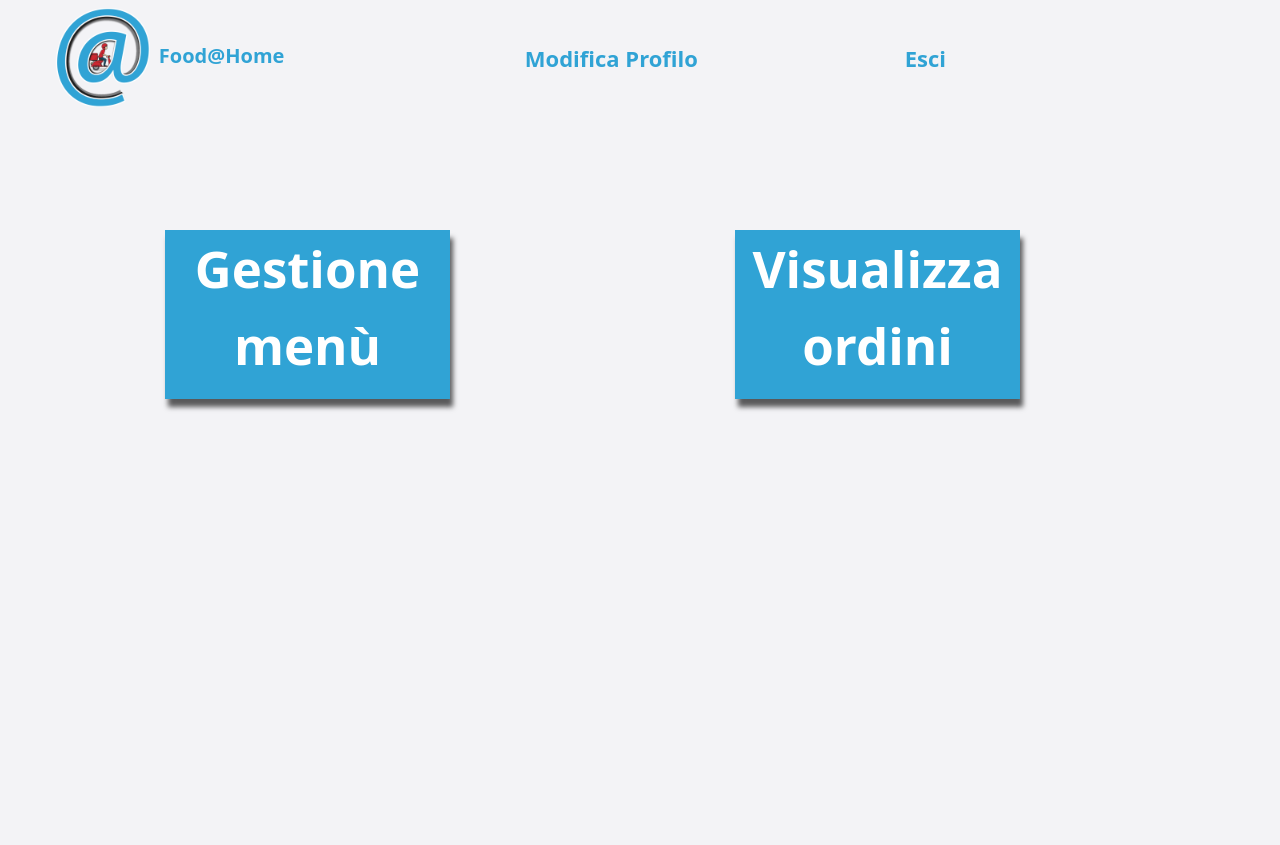
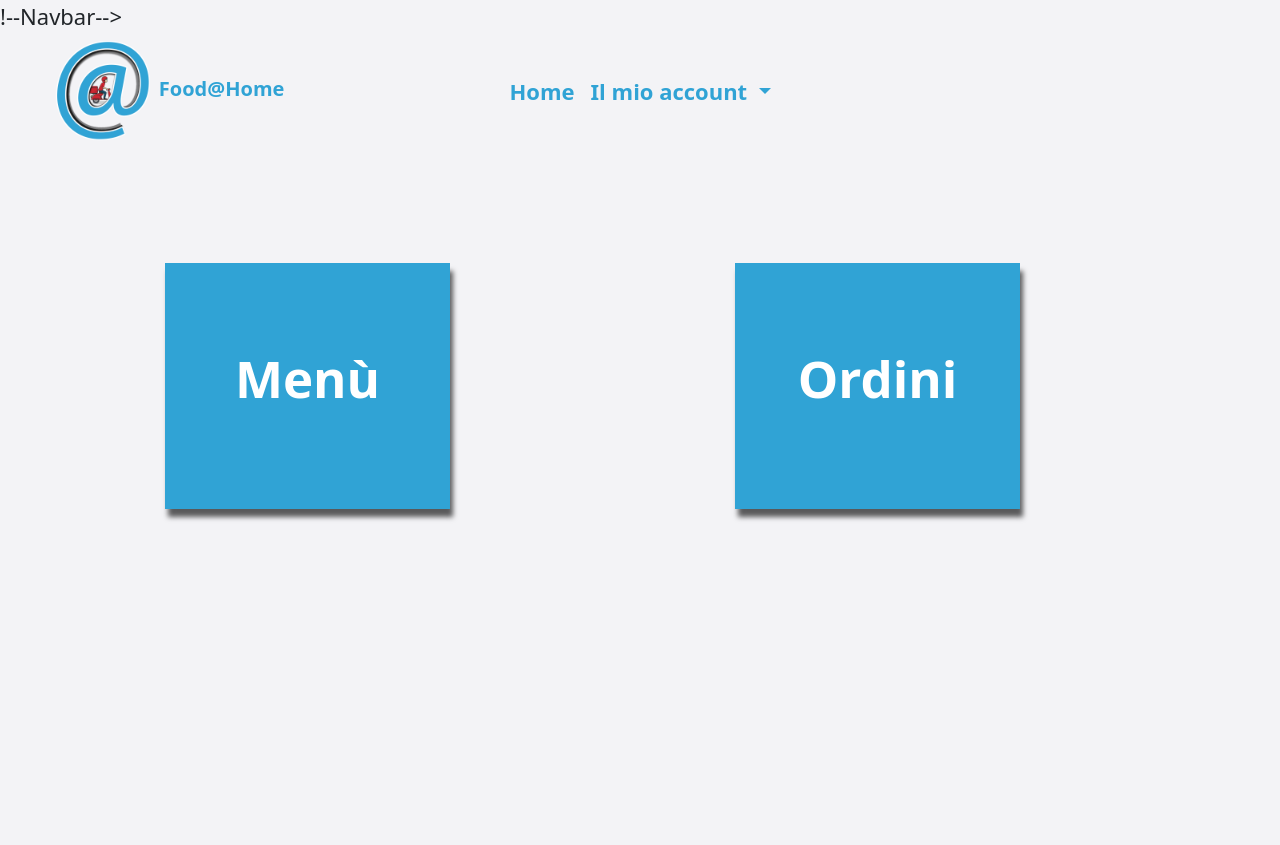
Before and after one commit to giacomomaglione/FoodAtHome, a Flask app: template website/templates/localindex.html in a window 1280 px wide. Before the commit the page ends 411 px from the top, so only its background shows below. Run offline with Flask 2, Linux system fonts and the light colour scheme; the template is opened without the code that fills it, so the values that code supplies are empty; some libraries are stand-ins or nearby versions.

Commit message:
Local Index Page

```diff
--- a/website/templates/localindex.html
+++ b/website/templates/localindex.html
@@ -10,12 +10,12 @@
     <script src="https://cdn.jsdelivr.net/npm/bootstrap@5.1.2/dist/js/bootstrap.bundle.min.js"></script>
 </head>
 <body class="d-flex flex-column min-vh-100">
-<!--Navbar-->
+!--Navbar-->
 <b>
     <nav class="navbar-bg navbarhover navbar-custom padding-left navbar navbar-expand-lg navbar-light text-center">
         <div class="container-fluid">
             <div class="col-md-3 text-center">
-                <a class="navbar-brand mx-auto" href="{{url_for('views.index')}}"><img width="100px" height="100px" src="{{ url_for('static', filename = 'img/logo5.png') }}"> Food@Home </img> </a>
+                <a class="navbar-brand mx-auto" href="#"><img width="100px" height="100px" src="img/logo5.png"> Food@Home </img> </a>
             </div>
             <button class="navbar-toggler" type="button" data-bs-toggle="collapse" data-bs-target="#navbarNavDropdown" aria-controls="navbarNavDropdown" aria-expanded="false" aria-label="Toggle navigation">
                 <span class="navbar-toggler-icon"></span>
@@ -23,12 +23,18 @@
             <div class="collapse navbar-collapse col-md-6" id="navbarNavDropdown">
                 <ul class="navbar-nav mx-auto">
                     <li class="nav-item text-center">
-                        <a class="nav-link" href="{{url_for('views.localeditprofile')}}">Modifica Profilo</a>
+                        <a class="nav-link active " aria-current="page" href="clientindex.html">Home</a>
                     </li>
-                </ul>
-                <ul class="nav navbar-nav flex-row justify-content-md-center justify-content-start flex-nowrap">
-                    <li class="nav-item">
-                        <a class="nav-link align-right" href="CAMBIAMIIII">Esci</a>
+
+                    <li class="nav-item dropdown text-center">
+                        <a class="nav-link dropdown-toggle" href="#" id="navbarDropdownMenuLink" role="button" data-bs-toggle="dropdown" aria-expanded="false">
+                            Il mio account
+                        </a>
+                        <ul class="dropdown-menu" aria-labelledby="navbarDropdownMenuLink">
+                            <li><a class="dropdown-item" href="#">I miei ordini</a></li>
+                            <li><a class="dropdown-item" href="#">Impostazioni</a></li>
+                            <li><a class="dropdown-item" href="#">Indirizzi di spedizione</a></li>
+                        </ul>
                     </li>
                 </ul>
             </div>
@@ -37,6 +43,7 @@
         </div>
     </nav>
 </b>
+
 <!--Bottoni homepage-->
 <br>
 <br>
@@ -45,20 +52,123 @@
         <div class="col-sm-1 col-md-1 col-lg-1">
 
         </div>
-        <div onclick="viewMenuControl()" class="pfive col-sm-5 col-md-4 col-lg-3">
-            <p class="text-center fw-bold">Gestione menù</p>
+        <div class="pfive col-sm-5 col-md-4 col-lg-3" onclick="viewMenuControl()">
+            <br>
+                <p class="text-center fw-bold">Menù</p>
+            <br>
         </div>
-        <div class="col-sm-1 col-md-3 col-lg-3">
+        <div class="col-sm-1 col-md-2 col-lg-3">
 
         </div>
-        <div onclick="viewOrderControl()" class="pfive col-sm-5 col-md-4 col-lg-3">
-            <p class="text-center fw-bold">Visualizza ordini</p>
+        <div class="pfive col-sm-5 col-md-4 col-lg-3" onclick="viewOrderControl()">
+            <br>
+                <p class="text-center fw-bold">Ordini</p>
+            <br>
         </div>
-        <div class=" col-lg-2">
+        <div class=" col-md-1 col-lg-2">
 
         </div>
     </div>
 </div>
+
+
+<div class="container my-5" id="MenuControl" >
+    <style>
+        #MenuControl{
+            display: none;
+        }
+    </style>
+    <div class="row">
+        <div class="psix col-sm-4 col-md-3 col-lg-3" >
+
+        </div>
+        <div class="col-sm-1 col-md-1 col-lg-1">
+
+        </div>
+        <div class="psix col-sm-4 col-md-3 col-lg-3" onclick="viewInsertProduct()">
+                <p class="text-center fw-bold">Inserisci prodotto</p>
+        </div>
+        <div class="col-sm-1 col-md-1 col-lg-1">
+
+        </div>
+        <div class="psix col-sm-4 col-md-3 col-lg-3">
+
+        </div>
+        <div class="col-sm-1 col-md-0 col-lg-2">
+
+        </div>
+    </div>
+</div>
+
+
+<div  class="container my-5" id="InsertProduct">
+    <style>
+        #InsertProduct{
+            display: none;
+        }
+    </style>
+    <div class="row">
+            <div class="mb-3 my-3 col-sm-8 col-md-6 col-lg-4">
+                <label class="form-label fw-bold ">Nome</label>
+                <input class="form-control" id="ProductName" placeholder="Inserisci il nome del prodotto">
+                <label class="form-label fw-bold ">Prezzo</label>
+                <input  class="form-control" id="ProductPrice" pattern="[0-9]{2}" placeholder="Inserisci il prezzo del prodotto">
+                <label class="form-label fw-bold ">Descrizione</label>
+                <input class="form-control" id="ProductDescription" placeholder="Inserisci una descrizione del prodotto";>
+            </div>
+            <div class="col-md-1 col-lg-2">
+
+            </div>
+            <div class="mb-3 my-3 col-sm-6 col-md-5 col-lg-3">
+                <row>
+                    <label class="form-label fw-bold ">Allega Immagine</label>
+                    <br>
+                    <input type="file" id="myfile" name="myfile">
+                </row>
+                <br>
+                <row>
+                <label class="form-label fw-bold ">Anteprima Immagine</label>
+                </row>
+            </div>
+    </div>
+    <div class="row">
+        <div class="col-md-5 col-lg-5">
+
+        </div>
+        <div class="col-md-4 col-lg-4">
+            <button type="button" class="buttonsearch fw-bold my-3">Aggiungi</button>
+
+        </div>
+    </div>
+    <br>
+</div>
+
+<div class="container my-5" id="OrderControl" >
+    <style>
+        #OrderControl{
+            display: none;
+        }
+    </style>
+    <div class="row">
+        <div class="col-sm-1 col-md-1 col-lg-2">
+
+        </div>
+        <div class="psix col-sm-5 col-md-4 col-lg-3">
+                <p class="text-center fw-bold">Ordini richiesti</p>
+        </div>
+        <div class="col-sm-1 col-md-3 col-lg-1">
+
+        </div>
+        <div class="psix col-sm-5 col-md-4 col-lg-3">
+                <p class="text-center fw-bold">Ordini effettuati</p>
+        </div>
+        <div class="col-sm-1 col-md-1 col-lg-2">
+
+        </div>
+    </div>
+</div>
+
+
 <div class="container my-5">
     <div class="row">
 
@@ -72,11 +182,8 @@
         <div class="row">
 
         </div>
+    </div>
 </div>
-</div>
-<br>
-<br>
-<br>
 
 <script src="https://code.jquery.com/jquery-3.3.1.slim.min.js" integrity="sha384-q8i/X+965DzO0rT7abK41JStQIAqVgRVzpbzo5smXKp4YfRvH+8abtTE1Pi6jizo" crossorigin="anonymous"></script>
 <script src="https://cdnjs.cloudflare.com/ajax/libs/popper.js/1.14.3/umd/popper.min.js" integrity="sha384-ZMP7rVo3mIykV+2+9J3UJ46jBk0WLaUAdn689aCwoqbBJiSnjAK/l8WvCWPIPm49" crossorigin="anonymous"></script>
```
